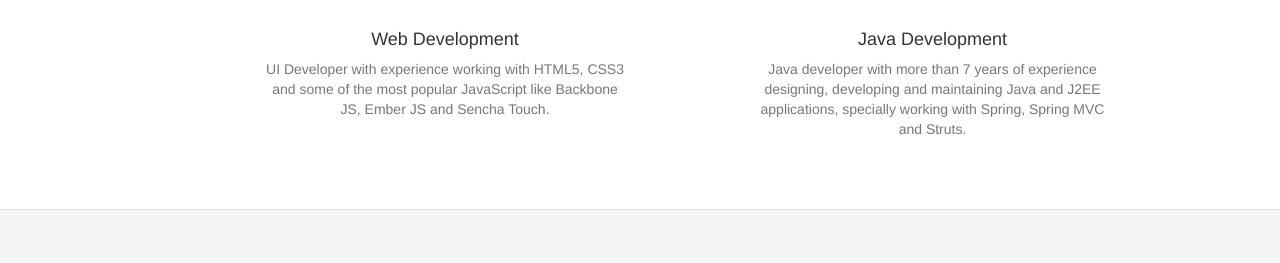
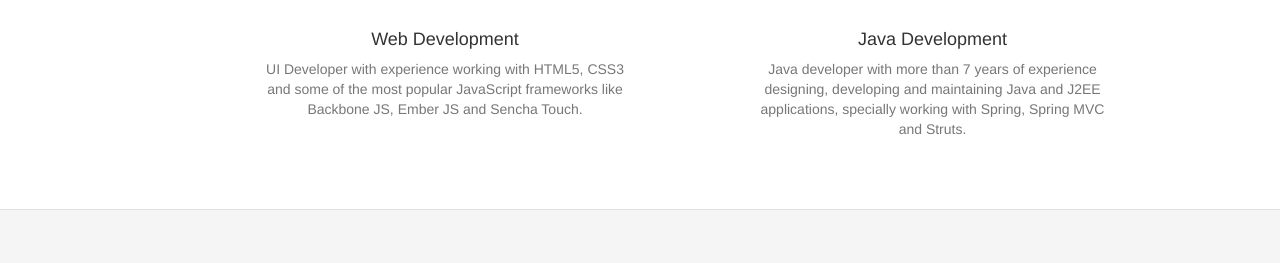
Before and after one commit to gvazq82/gvazq82.github.io, a Jekyll site: the page built from index.html, in a window 1280 px wide and 1400 px high, scrolled down 624 px. Shown: the part 177-440 px from the top of the window. Built offline with Jekyll 4.4.1, drawn with Linux system fonts in a browser that asks for light colours; nearby versions of some CDN libraries; Markdown is read by kramdown in place of the engine named in the settings; the list of posts is cut into pages by our own code; some of the changed text lies outside the part shown.

Commit message:
Fix
Fix description

```diff
--- a/_layouts/default.html
+++ b/_layouts/default.html
@@ -38,9 +38,9 @@
 				</div>
 				<div class="collapse navbar-collapse" id="top-menu-collapse">
 					<ul class="nav navbar-nav navbar-right">
-						<li><a href="#projects"><span
+						<li><a href="/#projects"><span
 								class="glyphicon glyphicon-cog"></span>&nbsp;Projects</a></li>
-						<li><a href="#about"><span
+						<li><a href="/#about"><span
 								class="glyphicon glyphicon-user"></span>&nbsp;About</a></li>
 					</ul>
 				</div>
@@ -48,11 +48,11 @@
 			</nav>
 		</header>
 
-        <main class="main">
+        <div class="main">
 
             {{ content }}
 
-        </main>
+        </div>
 
         <!-- FOOTER -->
 		<footer class="footer">
--- a/expertise.html
+++ b/expertise.html
@@ -8,7 +8,8 @@
 					alt="Web Development">
 				<h4 class="uppercase">Web Development</h4>
 				<div class="divider-small"></div>
-				<p class="text-muted">UI Developer with experience working with HTML5, CSS3 and some of the most popular JavaScript like Backbone JS, Ember JS and Sencha Touch. </p>
+				<p class="text-muted">UI Developer with experience working with HTML5, CSS3 and some of
+				the most popular JavaScript frameworks like Backbone JS, Ember JS and Sencha Touch. </p>
 			</div>
 			<div
 				class="col-xs-12 col-md-offset-1 col-sm-offset-1 col-sm-4 col-md-4 fadeInRightSmall animated"
--- a/index.html
+++ b/index.html
@@ -25,21 +25,35 @@
 	<article class="container-fluid section projects odd" id="projects">
 		<h2>Projects</h2>
 		<div class="divider"></div>
+		{% for post in site.posts %}
+			<section class="col-sm-6 col-md-6">
+				<div class="thumbnail">
+					<div class="caption">
+						<h3>{{ post.title }}</h3>
+						<p class="text-muted">{{ post.subtitle }}</p>
+						<p>{{ post.description }}</p>
+						<p>
+							<a href="{{ post.url }}" class="btn btn-primary" role="button">See Details</a>
+						</p>
+					</div>
+				</div>
+			</section>
+		{% endfor %}
+
+		<!--
 			<section class="col-sm-6 col-md-6">
 	<div class="thumbnail">
 		<div class="caption">
 			<h3>Backbone: A MVC application</h3>
 			<p class="text-muted">Backbone JS, Require JS, Jasmine JS</p>
-					<p>An opinionated application in Backbone to demostrate the
-						Model View Controller pattern.</p>
+			<p>An opinionated application in Backbone to demostrate the Model
+				View Controller pattern.</p>
 			<p>
 				<a href="#" class="btn btn-primary" role="button">See Details</a>
 			</p>
 		</div>
 	</div>
 </section>
-
-		<!--
 			<section class="project">
 				<h3>JQuery: Plugin for d3.js</h3>
 				<p>JQuery, D3.js</p>
--- a/resources/css/app.css
+++ b/resources/css/app.css
@@ -2,6 +2,7 @@
 html {
   position: relative;
   min-height: 100%;
+  font-family: 'Roboto', sans-serif;
 }
 body {
   padding-top: 50px;
--- /dev/null
+++ b/resources/js/app.js
@@ -0,0 +1,3 @@
+(function(jquery){
+
+})();
```
Also changed, not shown: _layouts/posts.html (added, +9 -0 lines), _posts/2015-01-07-Backbone_MVC.html (added, +21 -0 lines), 6 other files. Lines whose indentation alone changed are shown as unchanged.
